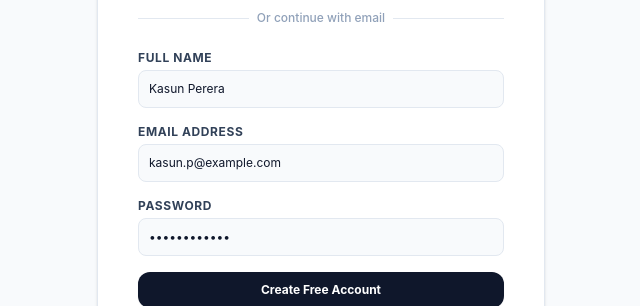
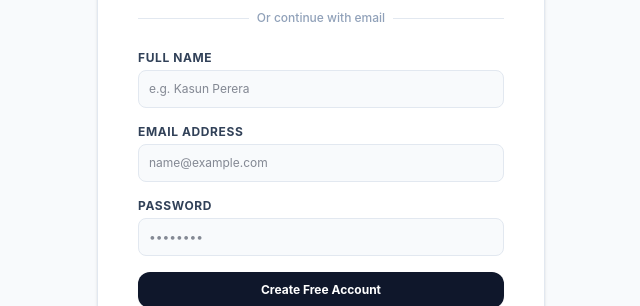
Before and after one commit to SenLODiGi/smartsplit, a React (Vite) app: page /login in a window 1280 px wide. Both pictures are taken after a click on the button "Don't have an account? Sign up free". Shown: the part 313-619 px from the top of the page, without its empty margins (319-959 px from the left). Built offline with nearby package versions, Linux system fonts and the light colour scheme; no server answers.

Commit message:
feat: add AuthPage component for user login and signup

```diff
--- a/src/pages/AuthPage.tsx
+++ b/src/pages/AuthPage.tsx
@@ -7,9 +7,9 @@ export const AuthPage: React.FC = () => {
   const [searchParams] = useSearchParams();
   const initialMode = searchParams.get('mode') === 'signup' ? 'signup' : 'login';
   const [mode, setMode] = useState<'login' | 'signup'>(initialMode);
-  const [email, setEmail] = useState('kasun.p@example.com');
-  const [password, setPassword] = useState('••••••••••••');
-  const [name, setName] = useState('Kasun Perera');
+  const [email, setEmail] = useState('');
+  const [password, setPassword] = useState('');
+  const [name, setName] = useState('');
   const [isSubmitting, setIsSubmitting] = useState(false);
 
   const { login, signInWithEmail, signUpWithEmail } = useApp();
@@ -106,6 +106,7 @@ export const AuthPage: React.FC = () => {
                 <input
                   type="text"
                   required
+                  placeholder="e.g. Kasun Perera"
                   value={name}
                   onChange={(e) => setName(e.target.value)}
                   className="w-full p-2.5 bg-slate-50 border border-slate-200 rounded-lg focus:outline-none focus:ring-2 focus:ring-indigo-500"
@@ -120,6 +121,7 @@ export const AuthPage: React.FC = () => {
               <input
                 type="email"
                 required
+                placeholder="name@example.com"
                 value={email}
                 onChange={(e) => setEmail(e.target.value)}
                 className="w-full p-2.5 bg-slate-50 border border-slate-200 rounded-lg focus:outline-none focus:ring-2 focus:ring-indigo-500"
@@ -133,6 +135,7 @@ export const AuthPage: React.FC = () => {
               <input
                 type="password"
                 required
+                placeholder="••••••••"
                 value={password}
                 onChange={(e) => setPassword(e.target.value)}
                 className="w-full p-2.5 bg-slate-50 border border-slate-200 rounded-lg focus:outline-none focus:ring-2 focus:ring-indigo-500"
```
